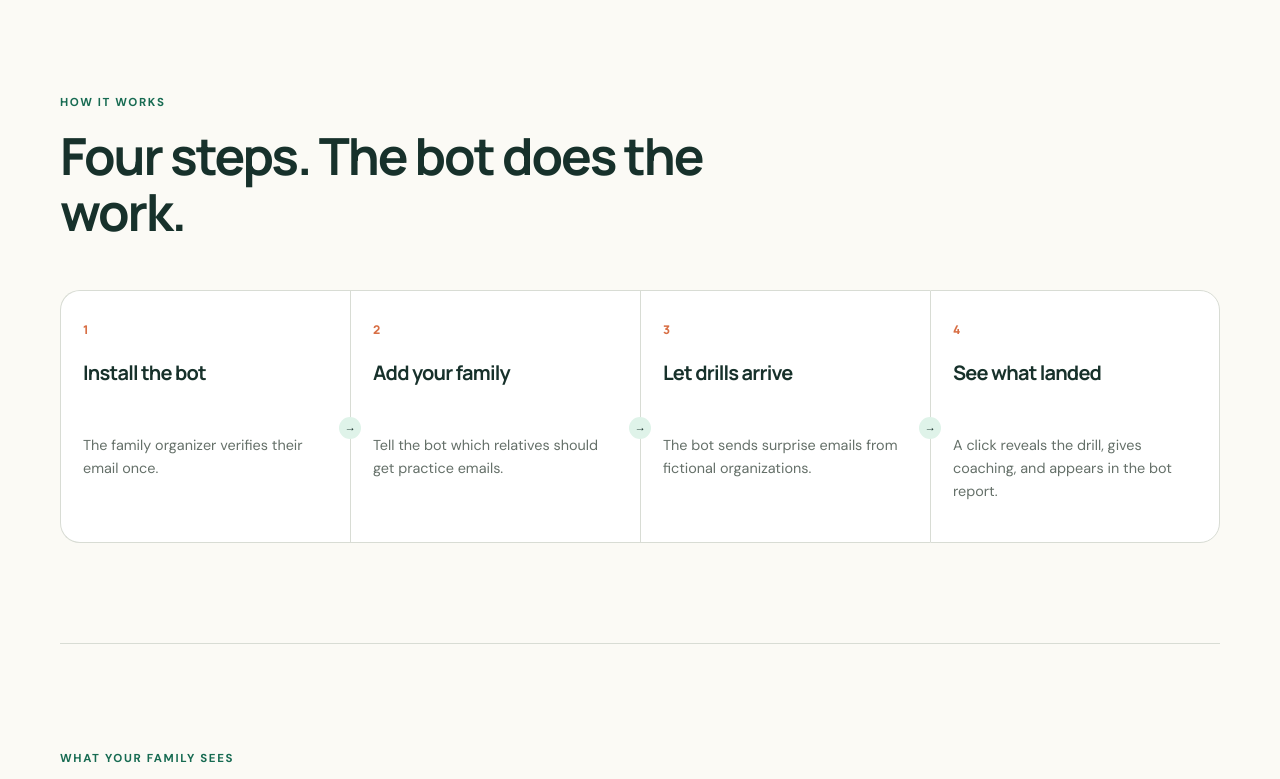
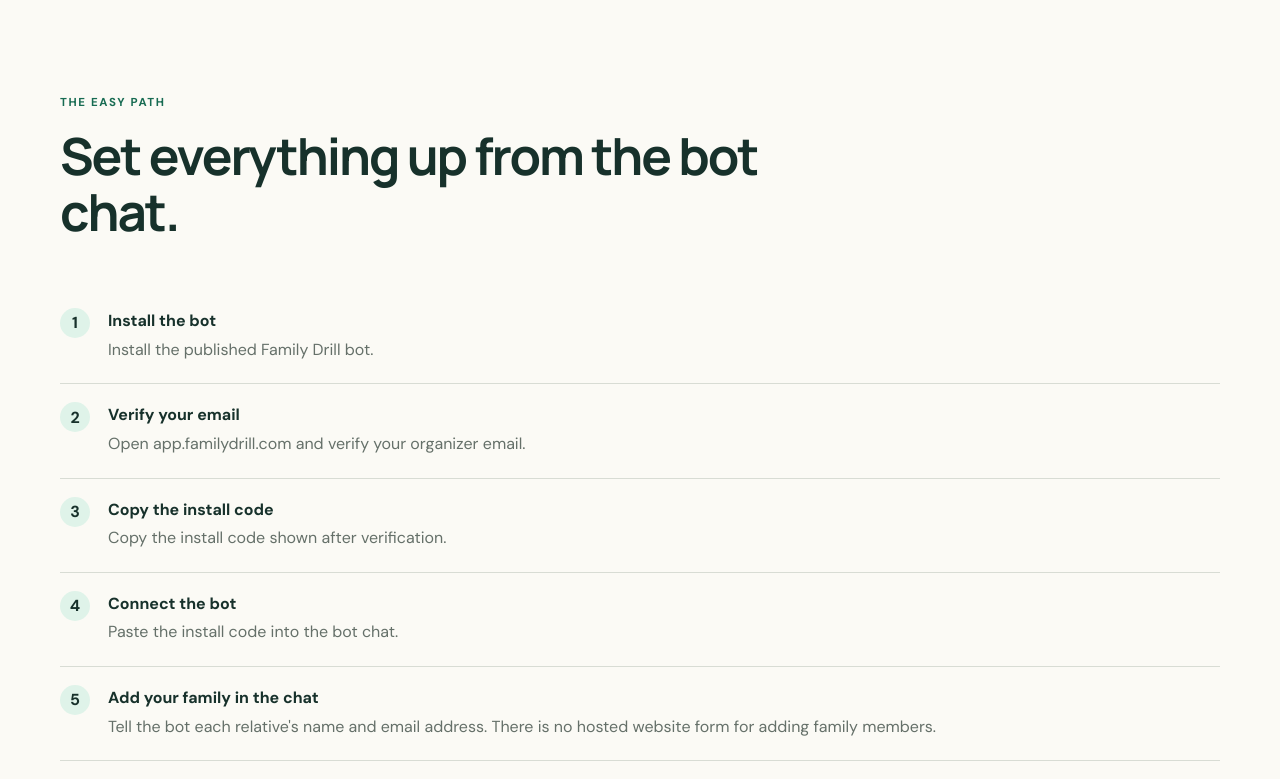
Before and after one commit to ajaysurie/family-drill, a Next.js app: page / in a window 1280 px wide. Shown: the part 980-1759 px from the top of the page. Built offline with nearby package versions, Linux system fonts and the light colour scheme.

Commit message:
Merge latest main into onboarding docs

```diff
--- a/app/layout.tsx
+++ b/app/layout.tsx
@@ -14,7 +14,7 @@
   return <html lang="en"><body>
     <header><Link href="/" className="brand"><Image src="/brand/house-icon.svg" alt="" width={34} height={34} /> Family Drill</Link><nav aria-label="Main navigation"><Link href="/docs/start">How it works</Link><Link className="nav-cta" href="/docs/bot">Install bot</Link></nav></header>
     <main>{children}</main>
-    <footer><Link href="/" className="brand"><Image src="/brand/house-icon.svg" alt="" width={34} height={34} /> Family Drill</Link><p>Surprise scam drills for your family.</p><nav aria-label="Footer navigation"><a href="https://github.com/ajaysurie/family-drill">GitHub</a><Link href="/docs/start">Docs</Link><Link href="/docs/privacy">Privacy</Link><Link href="/docs/contact">Contact</Link><Link href="/household">Household demo</Link><Link href="/admin">Admin demo</Link></nav><small>MIT licensed. Fictional practice only. No credentials.</small></footer>
+    <footer><Link href="/" className="brand"><Image src="/brand/house-icon.svg" alt="" width={34} height={34} /> Family Drill</Link><p>Surprise scam drills for your family.</p><nav aria-label="Footer navigation"><a href="https://github.com/ajaysurie/family-drill">GitHub</a><Link href="/docs/start">Docs</Link><Link href="/docs/privacy">Privacy</Link><Link href="/docs/contact">Contact</Link><Link href="/household">Developer demo: Household</Link><Link href="/admin">Developer demo: Admin</Link></nav><small>MIT licensed. Fictional practice only. No credentials.</small></footer>
     <Analytics />
     <SpeedInsights />
   </body></html>;
--- /dev/null
+++ b/app/onboarding-steps.tsx
@@ -0,0 +1,16 @@
+const onboardingSteps = [
+  ["Install the bot", "Install the published Family Drill bot."],
+  ["Verify your email", "Open app.familydrill.com and verify your organizer email."],
+  ["Copy the install code", "Copy the install code shown after verification."],
+  ["Connect the bot", "Paste the install code into the bot chat."],
+  ["Add your family in the chat", "Tell the bot each relative's name and email address. There is no hosted website form for adding family members."],
+  ["Send and review", "The bot sends the drills. Return to the bot chat to review what happened."],
+];
+
+export function OnboardingSteps() {
+  return <ol className="numbered">
+    {onboardingSteps.map(([title, copy], index) => <li key={title}>
+      <span>{index + 1}</span><div><strong>{title}</strong><p>{copy}</p></div>
+    </li>)}
+  </ol>;
+}
--- a/app/page.tsx
+++ b/app/page.tsx
@@ -2,13 +2,7 @@
 import Link from "next/link";
 import { BOT_INSTALL_URL } from "../lib/bot-install";
 import scenarios from "../lib/scenarios.json";
-
-const drillSteps = [
-  ["1", "Install the bot", "The family organizer verifies their email once."],
-  ["2", "Add your family", "Tell the bot which relatives should get practice emails."],
-  ["3", "Let drills arrive", "The bot sends surprise emails from fictional organizations."],
-  ["4", "See what landed", "A click reveals the drill, gives coaching, and appears in the bot report."],
-];
+import { OnboardingSteps } from "./onboarding-steps";
 
 export default function Home() {
   return <>
@@ -16,7 +10,7 @@
       <div className="hero-copy">
         <span className="eyebrow">Scam practice for families</span>
         <h1>Send your family safe, surprise scam drills.</h1>
-        <p>Install the bot, add your family&apos;s emails, and see which practice messages they spot. Every click opens a lesson. It never opens a form asking for private information.</p>
+        <p>Install the bot, then add relatives by telling the bot their names and email addresses in the bot chat. There is no hosted website form for adding family members.</p>
         <div className="actions">
           <a className="button" href={BOT_INSTALL_URL}>Install the Family Drill bot <span aria-hidden>→</span></a>
           <Link className="button secondary" href="/d/drill-leo">Try a demo reveal</Link>
@@ -27,8 +21,8 @@
     </section>
 
     <section>
-      <span className="eyebrow">How it works</span><h2>Four steps. The bot does the work.</h2>
-      <div className="steps">{drillSteps.map(([number, title, copy]) => <article key={number}><span>{number}</span><h3>{title}</h3><p>{copy}</p></article>)}</div>
+      <span className="eyebrow">The easy path</span><h2>Set everything up from the bot chat.</h2>
+      <OnboardingSteps />
     </section>
 
     <section className="examples-section">
@@ -49,6 +43,6 @@
     </section>
 
     <section className="safety-strip"><div><span className="eyebrow">The safe part</span><h2>Every click opens coaching.</h2></div><p>The reveal explains the clues immediately. The bot reports sends and clicks so the organizer knows what to practice next. No real brand impersonation, forged senders, downloads, or credential collection. <Link href="/docs/safety">Read the safety rules →</Link></p></section>
-    <section className="bot-card"><div><span className="eyebrow">Start with the bot</span><h2>Ready to give your family a practice run?</h2><p>Install the bot, verify your organizer email, and paste your install code into the bot chat.</p></div><a className="button secondary" href={BOT_INSTALL_URL}>Install the Family Drill bot →</a></section>
+    <section className="bot-card"><div><span className="eyebrow">Start with the bot</span><h2>Ready to give your family a practice run?</h2><p>Install the bot, verify your organizer email, paste your install code, then add family names and emails in the bot chat, not on the website.</p></div><a className="button secondary" href={BOT_INSTALL_URL}>Install the Family Drill bot →</a></section>
   </>;
 }
```
Also changed, not shown: app/docs/bot/page.tsx (+4 -8 lines), app/docs/start/page.tsx (+5 -2 lines), 1 other file (tests, documents, lock files or other folders).
